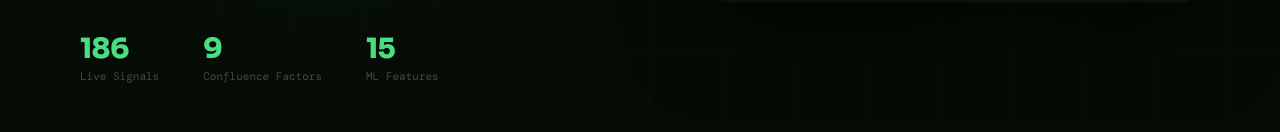
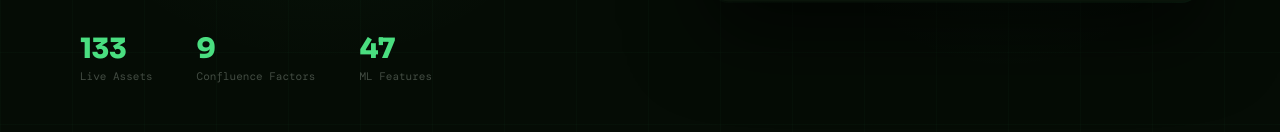
Before and after one commit to MaverickTushar007/quantsignal-web, a Next.js app: page /landing in a window 1280 px wide. Shown: the part 668-800 px from the top of the page. Built offline with nearby package versions, Linux system fonts and the light colour scheme.

Commit message:
fix: landing 133 signals, agents description, guardian empty state, performance stats

```diff
--- a/app/agents/page.tsx
+++ b/app/agents/page.tsx
@@ -100,10 +100,10 @@ export default function AgentsPage() {
           alignItems: "flex-start", marginBottom: 32 }}>
           <div>
             <div style={{ fontSize: 22, fontWeight: 800, letterSpacing: "-0.02em" }}>
-              🤖 Virtual Agents
+              🤖 Agent Lab
             </div>
             <div style={{ fontSize: 13, color: "rgba(255,255,255,0.45)", marginTop: 4 }}>
-              Automated paper trading on live signals
+              Virtual paper trading — test strategies on live signals with no real money
             </div>
           </div>
           <button onClick={() => setShowForm(!showForm)} style={{
@@ -231,7 +231,7 @@ export default function AgentsPage() {
               No agents yet
             </div>
             <div style={{ fontSize: 13, color: "rgba(255,255,255,0.35)" }}>
-              Create your first agent to start paper trading automatically
+              Create a virtual agent to paper trade automatically on live signals
             </div>
           </div>
         ) : (
--- a/app/guardian/page.tsx
+++ b/app/guardian/page.tsx
@@ -177,8 +177,15 @@ export default function GuardianPage() {
 
             <div style={{ fontSize:9, fontWeight:700, color:"rgba(255,255,255,0.3)", letterSpacing:"0.1em", marginBottom:10 }}>WATCHLIST — LIVE SCAN</div>
             {guardian?.note && (
-              <div style={{ background:"rgba(255,255,255,0.03)", border:"1px solid rgba(255,255,255,0.08)", borderRadius:10, padding:"20px", fontSize:11, color:"rgba(255,255,255,0.4)", textAlign:"center" as const }}>
-                {guardian.note}
+              <div style={{ background:"rgba(255,255,255,0.02)", border:"1px solid rgba(255,255,255,0.07)", borderRadius:10, padding:"32px 20px", textAlign:"center" as const }}>
+                <div style={{ fontSize:24, marginBottom:12 }}>🛡️</div>
+                <div style={{ fontSize:12, fontWeight:700, color:"rgba(255,255,255,0.5)", marginBottom:8 }}>No symbols being watched</div>
+                <div style={{ fontSize:11, color:"rgba(255,255,255,0.25)", marginBottom:16, lineHeight:1.6 }}>
+                  Guardian monitors your watchlist every 15 minutes and fires alerts when signals meet your thresholds.
+                </div>
+                <a href="/dashboard" style={{ fontSize:10, fontWeight:700, color:"#00ff88", textDecoration:"none", border:"1px solid rgba(0,255,136,0.3)", borderRadius:4, padding:"6px 16px", background:"rgba(0,255,136,0.06)" }}>
+                  GO TO DASHBOARD → ADD ASSETS TO WATCHLIST
+                </a>
               </div>
             )}
             {!guardian?.note && (guardian?.watched??[]).map((w: any) => (
--- a/app/landing/page.tsx
+++ b/app/landing/page.tsx
@@ -116,7 +116,7 @@ export default function Landing() {
               </div>
 
               <div style={{display:"flex",gap:44,opacity:vis?1:0,animation:vis?"su .85s cubic-bezier(.22,1,.36,1) .5s forwards":"none"}}>
-                {[["186","Live Signals"],["9","Confluence Factors"],["15","ML Features"]].map(([v,l])=>(
+                {[["133","Live Assets"],["9","Confluence Factors"],["47","ML Features"]].map(([v,l])=>(
                   <div key={l}>
                     <div style={{fontSize:28,fontWeight:800,color:"#4ade80",letterSpacing:"-.5px"}}>{v}</div>
                     <div style={{fontSize:11,color:"rgba(226,240,226,.28)",marginTop:3,fontFamily:"DM Mono,monospace"}}>{l}</div>
@@ -141,7 +141,7 @@ export default function Landing() {
 
                 {/* stats */}
                 <div style={{display:"grid",gridTemplateColumns:"repeat(3,1fr)",borderBottom:"1px solid rgba(74,222,128,.06)"}}>
-                  {[["SIGNALS","186","#4ade80"],["CONFLUENCE","9-FACTOR","#4ade80"],["COVERAGE","186","#e2f0e2"]].map(([lbl,val,clr])=>(
+                  {[["SIGNALS","133","#4ade80"],["CONFLUENCE","9-FACTOR","#4ade80"],["COVERAGE","133","#e2f0e2"]].map(([lbl,val,clr])=>(
                     <div key={lbl} style={{padding:"11px 14px",borderRight:"1px solid rgba(74,222,128,.05)"}}>
                       <div style={{fontSize:8,color:"rgba(226,240,226,.22)",letterSpacing:".1em",marginBottom:4,fontFamily:"DM Mono,monospace"}}>{lbl}</div>
                       <div style={{fontSize:17,fontWeight:800,color:clr as string}}>{val}</div>
@@ -254,7 +254,7 @@ export default function Landing() {
             <h2 style={{fontSize:48,fontWeight:900,letterSpacing:"-1.5px",color:"#f0fdf4"}}>Every claim is verifiable.</h2>
           </div>
           <div style={{display:"grid",gridTemplateColumns:"repeat(4,1fr)",gap:10}}>
-            {[["22%","Win Rate","300 backtested signals"],["2.57","Sharpe Ratio","across all asset classes"],["2:1","Risk/Reward","ATR-based targets"],["186","Live Assets","crypto, stocks, forex"]].map(([v,l,s])=>(
+            {[["+39.5%","Total P&L","262 closed trades"],["2.57","Sharpe Ratio","across all asset classes"],["2:1","Risk/Reward","ATR-based targets"],["133","Live Assets","crypto, stocks, forex"]].map(([v,l,s])=>(
               <div key={l} style={{textAlign:"center",padding:"32px 12px",background:"rgba(255,255,255,.015)",border:"1px solid rgba(255,255,255,.05)",borderRadius:16}}>
                 <div style={{fontSize:44,fontWeight:900,color:"#4ade80",letterSpacing:"-1px",marginBottom:6}}>{v}</div>
                 <div style={{fontSize:12,fontWeight:700,color:"#f0fdf4",marginBottom:4}}>{l}</div>
@@ -296,7 +296,7 @@ export default function Landing() {
               <div style={{fontSize:10,fontWeight:700,color:"rgba(226,240,226,.32)",letterSpacing:".14em",fontFamily:"DM Mono,monospace",marginBottom:16}}>FREE</div>
               <div style={{fontSize:42,fontWeight:900,color:"#f0fdf4",letterSpacing:"-1px",marginBottom:4}}>₹0</div>
               <div style={{fontSize:11,color:"rgba(226,240,226,.26)",marginBottom:26,fontFamily:"DM Mono,monospace"}}>forever</div>
-              {["186 live signals","Direction + confidence","News feed","Economic calendar","Perseus AI chat"].map(f=>(
+              {["133 live signals","Direction + confidence","News feed","Economic calendar","Perseus AI chat"].map(f=>(
                 <div key={f} style={{display:"flex",alignItems:"center",gap:9,marginBottom:10}}>
                   <div style={{width:15,height:15,borderRadius:"50%",background:"rgba(255,255,255,.05)",display:"flex",alignItems:"center",justifyContent:"center",flexShrink:0}}>
                     <svg width="8" height="8" viewBox="0 0 12 12"><path d="M2 6l3 3 5-5" stroke="rgba(226,240,226,.32)" strokeWidth="1.8" fill="none" strokeLinecap="round" strokeLinejoin="round"/></svg>
```
